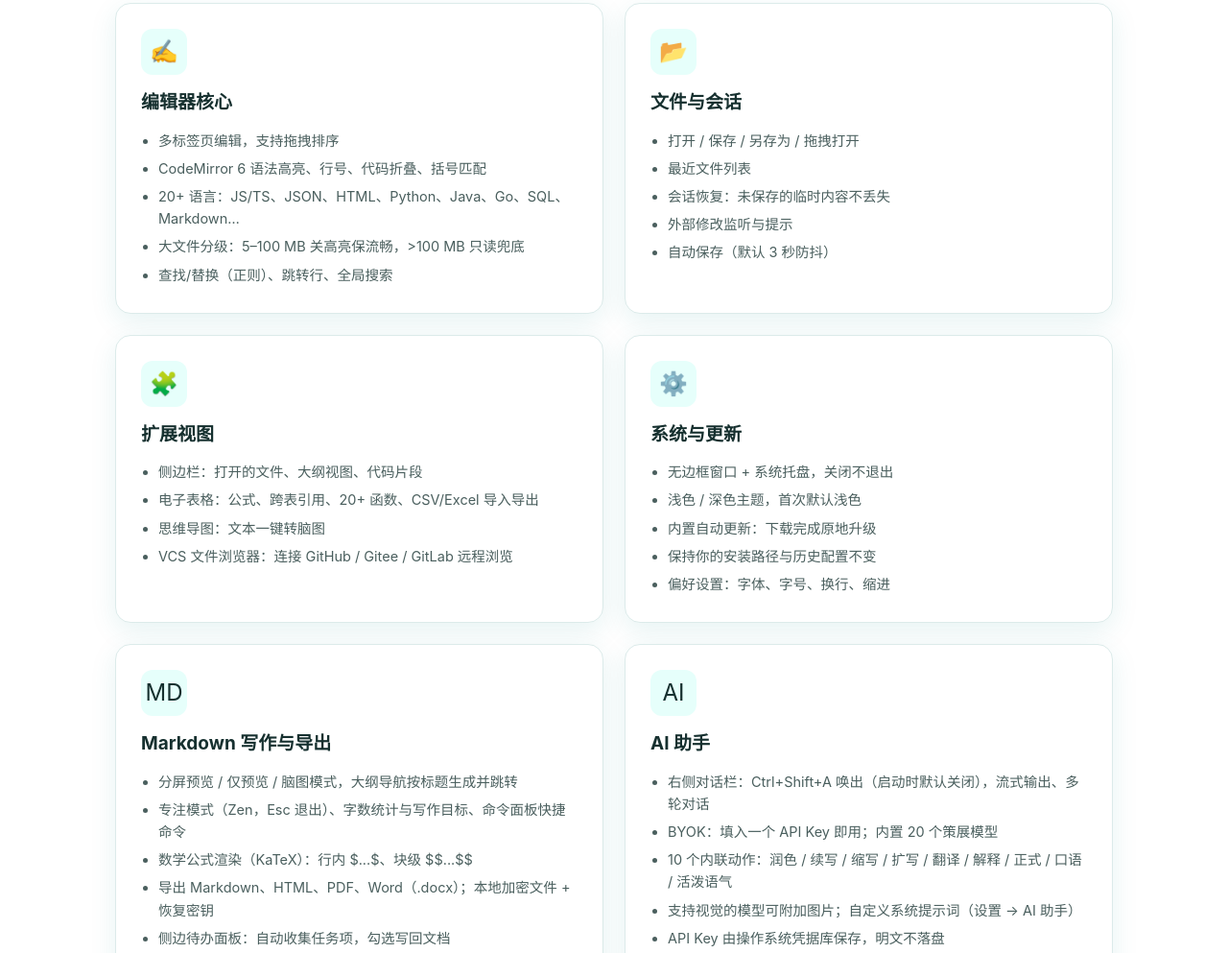
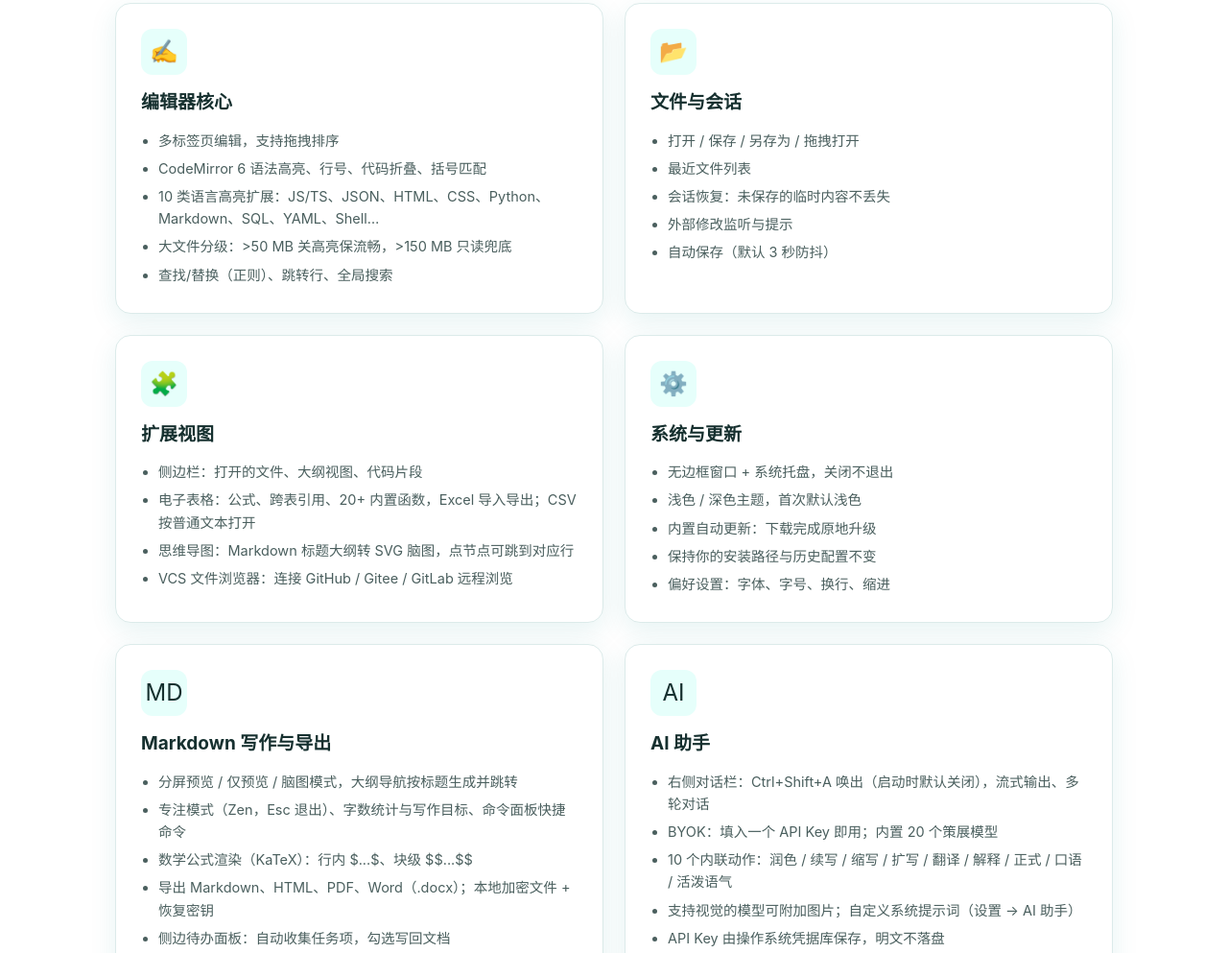
Before and after one commit to lpf-exclusive/QingJian, a plain HTML site: page docs/index.html in a window 1280 px wide. Shown: the part 719-1712 px from the top of the page at 96% size. Drawn offline with Linux system fonts and the light colour scheme; no server answers.

Commit message:
docs(site): 修正功能卡 4 条与 README 矛盾的过期描述
10 类语言高亮扩展、50/150 MB 大文件分级、仅 Excel 导入导出、Markdown 标题大纲转 SVG 脑图；文案取自已取证的 README，纯 CRLF 保持

```diff
--- a/docs/index.html
+++ b/docs/index.html
@@ -121,8 +121,8 @@
           <ul>
             <li>多标签页编辑，支持拖拽排序</li>
             <li>CodeMirror 6 语法高亮、行号、代码折叠、括号匹配</li>
-            <li>20+ 语言：JS/TS、JSON、HTML、Python、Java、Go、SQL、Markdown…</li>
-            <li>大文件分级：5–100&nbsp;MB 关高亮保流畅，&gt;100&nbsp;MB 只读兜底</li>
+            <li>10 类语言高亮扩展：JS/TS、JSON、HTML、CSS、Python、Markdown、SQL、YAML、Shell…</li>
+            <li>大文件分级：&gt;50&nbsp;MB 关高亮保流畅，&gt;150&nbsp;MB 只读兜底</li>
             <li>查找/替换（正则）、跳转行、全局搜索</li>
           </ul>
         </article>
@@ -142,8 +142,8 @@
           <h3>扩展视图</h3>
           <ul>
             <li>侧边栏：打开的文件、大纲视图、代码片段</li>
-            <li>电子表格：公式、跨表引用、20+ 函数、CSV/Excel 导入导出</li>
-            <li>思维导图：文本一键转脑图</li>
+            <li>电子表格：公式、跨表引用、20+ 内置函数，Excel 导入导出；CSV 按普通文本打开</li>
+            <li>思维导图：Markdown 标题大纲转 SVG 脑图，点节点可跳到对应行</li>
             <li>VCS 文件浏览器：连接 GitHub / Gitee / GitLab 远程浏览</li>
           </ul>
         </article>
```
